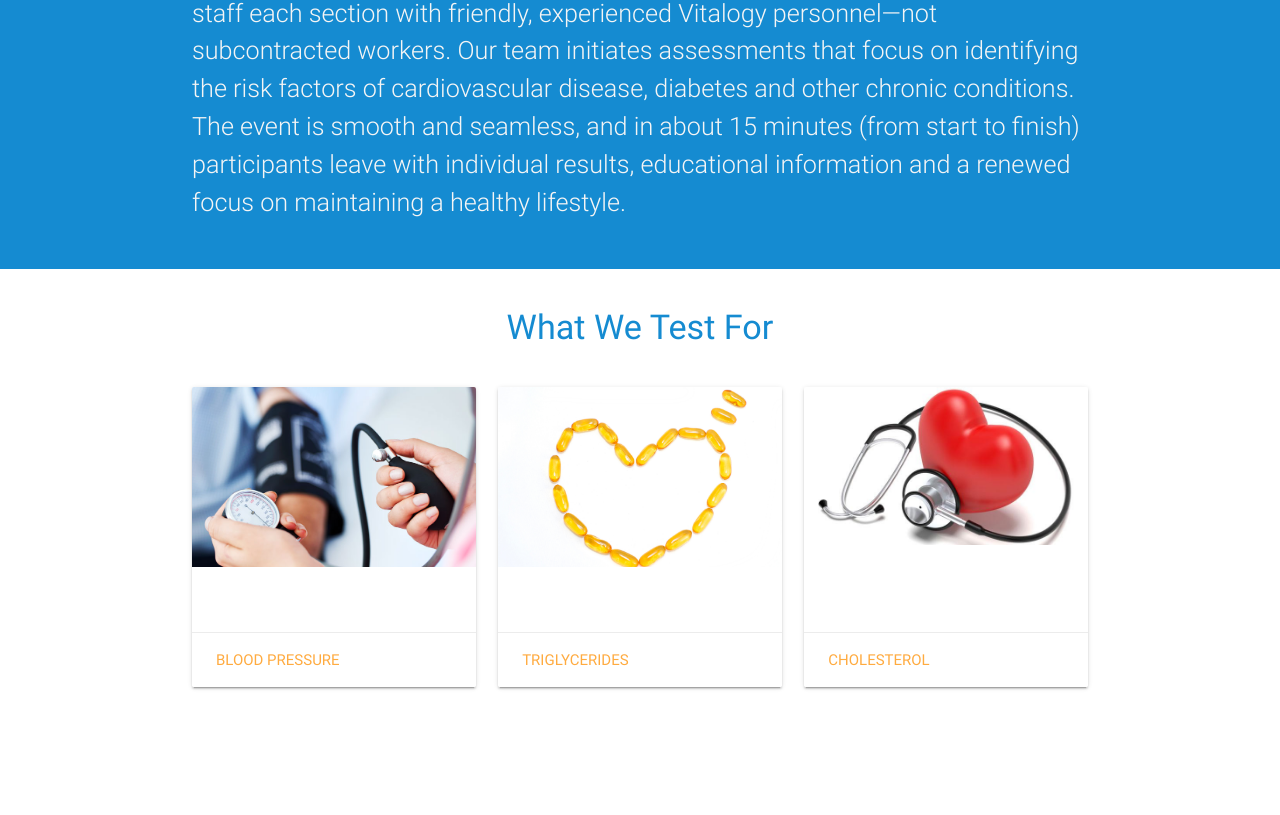
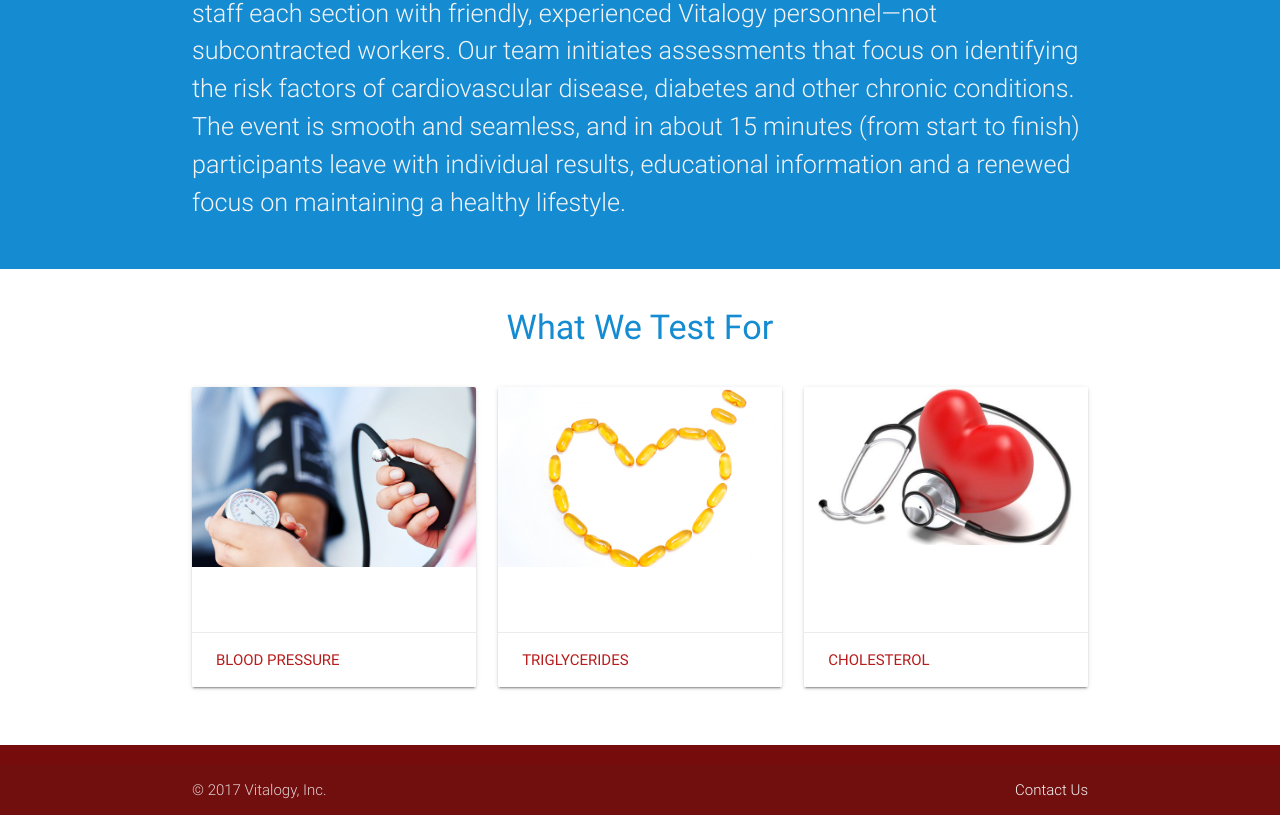
Before and after one commit to jennanmchugh/vitalogy, a website: page views/index.html in a window 1280 px wide. Shown: the part 945-1760 px from the top of the page. Before the commit the page ends 1705 px from the top, so only its background shows below. Drawn offline with nearby package versions, Linux system fonts and the light colour scheme; files that its build step writes are made by us from their sources; files whose address does not match are found by name.

Commit message:
dis a footer

```diff
--- a/views/index.html
+++ b/views/index.html
@@ -85,7 +85,7 @@
                                     <img src="img/bloodpressure.jpg">
                                 </div>
                                 <div class="card-action">
-                                    <a class="red-darken-4-text" href="bloodpressure">Blood Pressure</a>
+                                    <a class="red-text text-darken-4" href="bloodpressure">Blood Pressure</a>
                                 </div>
                             </div>
                         </div>
@@ -97,7 +97,7 @@
                                     <img src="img/salmonheart.jpg">
                                 </div>
                                 <div class="card-action">
-                                    <a class="red-darken-4-text" href="triglycerides">Triglycerides</a>
+                                    <a class="red-text text-darken-4" href="triglycerides">Triglycerides</a>
                                 </div>
                             </div>
                         </div>
@@ -109,7 +109,7 @@
                                     <img src="img/hearthealth.jpg">
                                 </div>
                                 <div class="card-action">
-                                    <a class="red-darken-4-text"  href="cholesterol">Cholesterol</a>
+                                    <a class="red-text text-darken-4"  href="cholesterol">Cholesterol</a>
                                 </div>
                             </div>
                         </div>
@@ -118,8 +118,13 @@
             </section>
 
         <br/>
-        <footer style="background-color:#760C0C">
-            <p></p>
+        <footer class="page-footer" style="background-color:#760C0C">
+            <div class="footer-copyright">
+                <div class="container">
+                    &copy; 2017 Vitalogy, Inc.
+                    <a class="grey-text text-lighten-4 right" href="#!">Contact Us</a>
+                </div>
+            </div>
         </footer>
 
         <!-- JQuery -->
```
